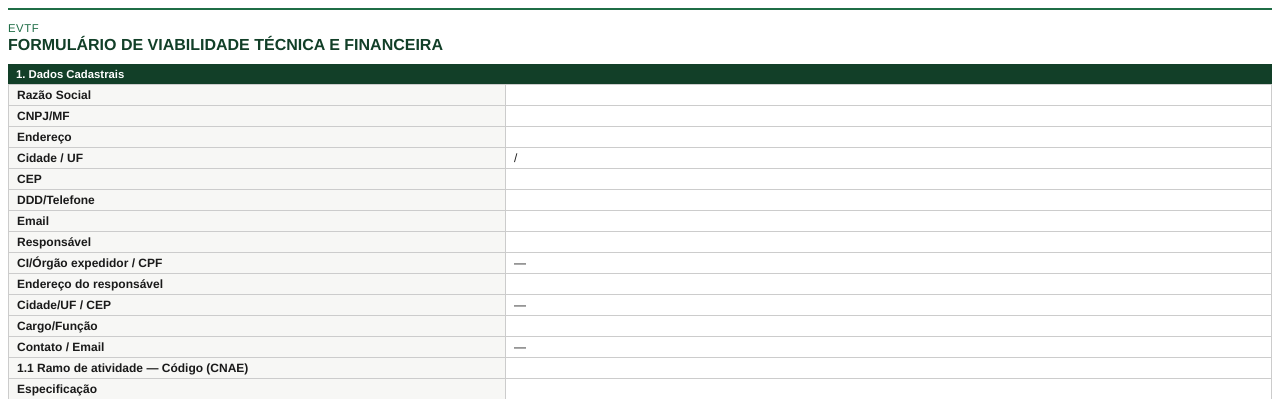
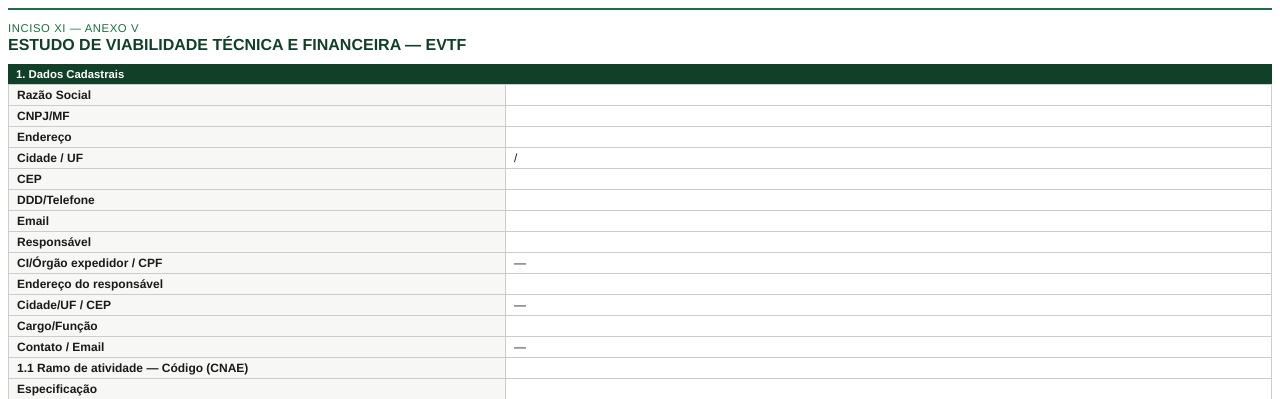
Before and after one commit to PMO-CODEGO/credenciamento_daiaplam_2_etapa, a Python web app: template backend/app/templates/evtf.html in a window 1280 px wide. Shown: the part 42-441 px from the top of the page. Run offline with Jinja, Linux system fonts and the light colour scheme; the template is opened without the code that fills it, so the values that code supplies are empty.

Commit message:
EVTF passa a ser o Inciso XI - Estudo de Viabilidade Técnica e Financeira (Anexo V)
Card em primeiro lugar em Próximas etapas (antes do XII e do XIII), título da tela e do PDF e rótulo do arquivo próprio com o nome do edital.

Co-Authored-By: Claude Opus 5.5 <noreply@anthropic.com>

```diff
--- a/backend/app/services/documentos.py
+++ b/backend/app/services/documentos.py
@@ -43,7 +43,7 @@ EXTENSOES_EXTRAS = {".xlsx": "xlsx", ".xls": "xls"}
 TIPOS_EXTRAS = {
     "inciso12": ("Inciso XII — Cronograma Físico de Obras (arquivo próprio)", True),
     "inciso13": ("Inciso XIII — Memorial de Caracterização do Empreendimento (arquivo próprio)", True),
-    "evtf": ("EVTF — Formulário de Viabilidade Técnica e Financeira (arquivo próprio)", True),
+    "evtf": ("Inciso XI — Estudo de Viabilidade Técnica e Financeira (arquivo próprio)", True),
 }
 
 
--- a/backend/app/templates/evtf.html
+++ b/backend/app/templates/evtf.html
@@ -138,8 +138,8 @@
     </div>
   </div>
 
-  <p class="anexo-tag">EVTF</p>
-  <h1>Formulário de Viabilidade Técnica e Financeira</h1>
+  <p class="anexo-tag">INCISO XI — ANEXO V</p>
+  <h1>Estudo de Viabilidade Técnica e Financeira — EVTF</h1>
 
   <table class="dados">
     <caption>1. Dados Cadastrais</caption>
--- a/frontend/evtf.html
+++ b/frontend/evtf.html
@@ -3,7 +3,7 @@
 <head>
   <meta charset="UTF-8">
   <meta name="viewport" content="width=device-width, initial-scale=1.0">
-  <title>EVTF — Credenciamento DIANOT</title>
+  <title>Estudo de Viabilidade Técnica e Financeira (EVTF) — Credenciamento DIANOT</title>
   <link rel="stylesheet" href="css/style.css">
   <script src="js/config.js"></script>
   <script src="js/sessao.js" defer></script>
@@ -20,7 +20,7 @@
 
     <main class="card">
       <div class="card__intro">
-        <h2 class="card__title">EVTF — Formulário de Viabilidade Técnica e Financeira</h2>
+        <h2 class="card__title">Inciso XI — Estudo de Viabilidade Técnica e Financeira — EVTF (Anexo V)</h2>
         <p class="card__desc">
           Preencha o formulário abaixo para gerar o EVTF em PDF <strong>ou</strong> envie o seu próprio
           EVTF em arquivo (PDF, JPG, PNG ou Excel). Você pode usar as duas opções. Os dados que você já
--- a/frontend/js/evtf.js
+++ b/frontend/js/evtf.js
@@ -1,4 +1,4 @@
-// EVTF — Formulário de Viabilidade Técnica e Financeira: formulário (com PDF
+// Inciso XI — Estudo de Viabilidade Técnica e Financeira (EVTF, Anexo V): formulário (com PDF
 // gerado no servidor) e envio de arquivo próprio. Segue o mesmo modelo das
 // telas do Cronograma e do MCE.
 (function () {
@@ -133,7 +133,7 @@
     if (estado.dados) partes.push('EVTF preenchido pelo formulário');
     if (estado.arquivos.length) partes.push(`${estado.arquivos.length} arquivo(s) enviado(s)`);
     const el = $('situacao');
-    el.textContent = partes.length ? `✔ Situação deste item: ${partes.join(' e ')}.` : 'Situação deste item: pendente — preencha o formulário ou envie um arquivo.';
+    el.textContent = partes.length ? `✔ Situação deste inciso: ${partes.join(' e ')}.` : 'Situação deste inciso: pendente — preencha o formulário ou envie um arquivo.';
     el.className = `field__hint field__hint--${partes.length ? 'ok' : 'warn'}`;
   }
 
```
Also changed, not shown: frontend/home.html (+6 -6 lines).
